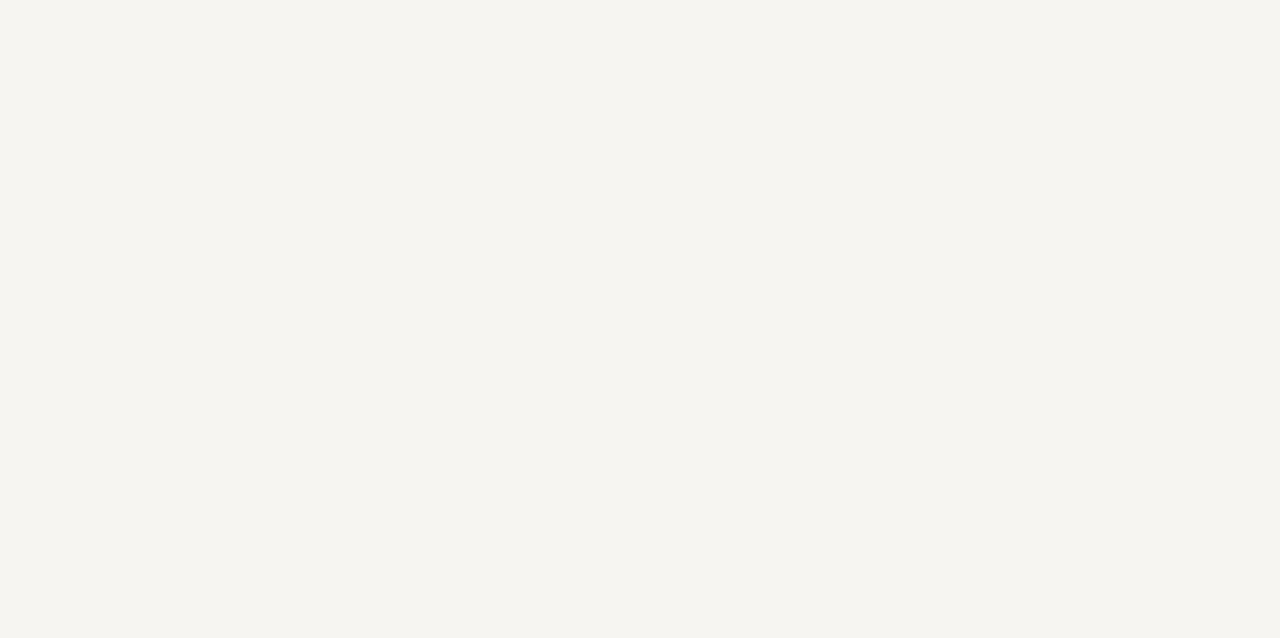
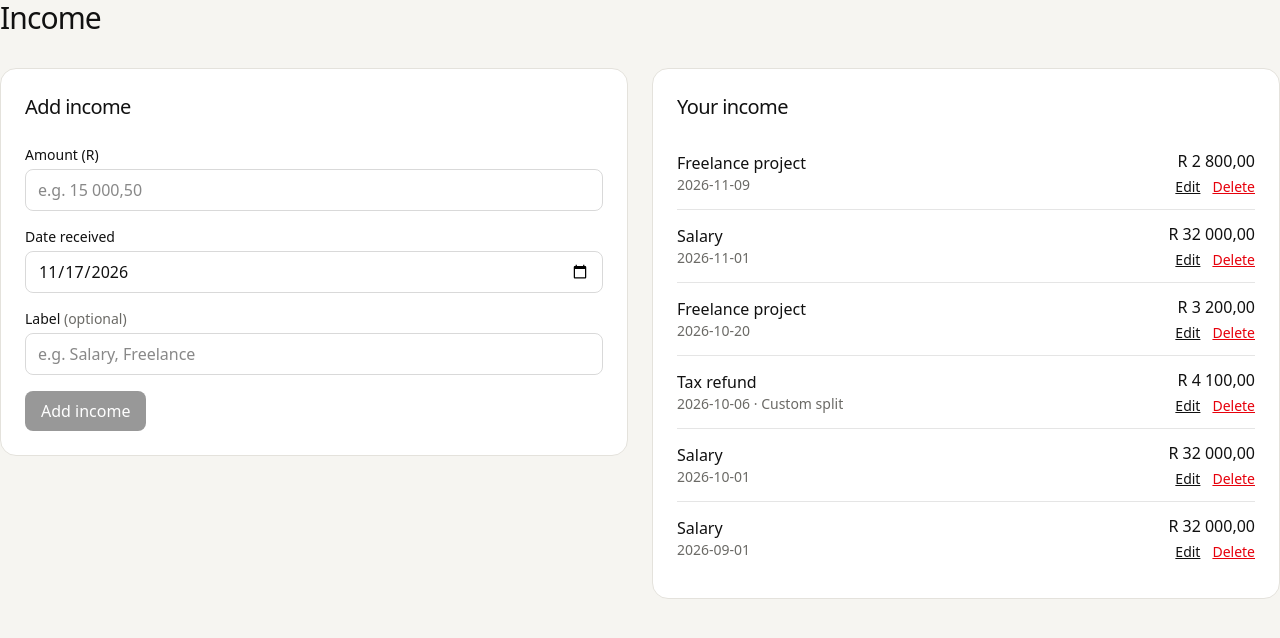
Before and after one commit to EmmanuelLombe/budget-app-web, a React (Vite) app: page /income in a window 1280 px wide. Before the commit this address had no page. Shown: the top 638 px of the page. Built offline with nearby package versions, Linux system fonts and the light colour scheme.

Commit message:
income add/edit/delete

```diff
--- a/src/App.tsx
+++ b/src/App.tsx
@@ -3,6 +3,7 @@ import AppShell from './components/layout/AppShell'
 import Design from './pages/Design'
 import Home from './pages/Home'
 import Buckets from './pages/Buckets'
+import IncomePage from './pages/IncomePage'
 
 function Placeholder({ title }: { title: string }) {
   return <h1 className="text-3xl">{title}</h1>
@@ -17,6 +18,7 @@ export default function App() {
         <Route path="/buckets" element={<Buckets />} />
         <Route path="/settings" element={<Placeholder title="Settings" />} />
       </Route>
+      <Route path="/income" element={<IncomePage />} />
       <Route path="/design" element={<Design />} />
     </Routes>
   )
--- /dev/null
+++ b/src/features/income/IncomeForm.tsx
@@ -0,0 +1,213 @@
+import { useState, type FormEvent } from 'react'
+import Card from '../../components/ui/Card'
+import { todayISO } from '../../lib/dates'
+import { isValidISODate, type IncomeError } from '../../lib/incomes'
+import { formatZAR, parseToCents } from '../../lib/money'
+import { allocate, splitInForce } from '../../lib/split'
+import type { Cents, Income } from '../../lib/types'
+import { useBudgetStore } from '../../store/useBudgetStore'
+
+const ERROR_TEXT: Record<IncomeError['code'], string> = {
+  BAD_AMOUNT: 'Enter an amount above R0.',
+  BAD_DATE: 'Pick a valid date.',
+  NOT_FOUND: 'That income no longer exists.',
+  EMPTY_SPLIT: 'The split for this income is empty.',
+  NON_INTEGER: 'The split for this income has an invalid percentage.',
+  BAD_TOTAL: 'The split for this income doesn’t total 100%.',
+}
+
+/** 150000 -> "1500", 150050 -> "1500,50". For filling the box when editing. */
+function centsToInput(cents: Cents): string {
+  const rands = Math.floor(cents / 100)
+  const rest = cents % 100
+  return rest === 0 ? String(rands) : `${rands},${String(rest).padStart(2, '0')}`
+}
+
+interface Props {
+  editing?: Income
+  onDone: () => void
+}
+
+export default function IncomeForm({ editing, onDone }: Props) {
+  const buckets = useBudgetStore((s) => s.buckets)
+  const snapshots = useBudgetStore((s) => s.splitSnapshots)
+  const addIncome = useBudgetStore((s) => s.addIncome)
+  const updateIncome = useBudgetStore((s) => s.updateIncome)
+
+  const [amountText, setAmountText] = useState(
+    editing ? centsToInput(editing.amountCents) : '',
+  )
+  const [date, setDate] = useState(editing?.receivedAt ?? todayISO())
+  const [label, setLabel] = useState(editing?.label ?? '')
+  const [error, setError] = useState<string | null>(null)
+  const [notice, setNotice] = useState<string | null>(null)
+
+  const cents = parseToCents(amountText)
+  const amountInvalid = amountText.trim() !== '' && cents === null
+  const dateValid = isValidISODate(date)
+  const canSave = cents !== null && cents > 0 && dateValid
+
+  const bucketName = (id: string) =>
+    buckets.find((b) => b.id === id)?.name ?? 'Unknown bucket'
+
+  // How this income would divide. A custom split on an income being edited wins.
+  const preview = (() => {
+    if (!cents || cents <= 0 || !dateValid) return null
+    try {
+      const shares = editing?.allocation ?? splitInForce(snapshots, date).shares
+      const parts = allocate(cents, shares)
+      return shares
+        .filter((s) => s.bps > 0)
+        .map((s) => ({
+          id: s.bucketId,
+          name: bucketName(s.bucketId),
+          cents: parts[s.bucketId] ?? 0,
+        }))
+    } catch {
+      return 'NO_SPLIT' as const
+    }
+  })()
+
+  function submit(e: FormEvent) {
+    e.preventDefault()
+    if (cents === null) return
+    const input = {
+      amountCents: cents,
+      receivedAt: date,
+      label,
+      allocation: editing?.allocation, // keep a custom split if there is one
+    }
+    const err = editing ? updateIncome(editing.id, input) : addIncome(input)
+    if (err) {
+      setError(ERROR_TEXT[err.code])
+      setNotice(null)
+      return
+    }
+    setError(null)
+    if (!editing) {
+      setAmountText('')
+      setLabel('')
+      setNotice('Income added.')
+    }
+    onDone()
+  }
+
+  const inputClass =
+    'w-full rounded-lg border border-black/15 bg-transparent px-3 py-2 dark:border-white/20'
+
+  return (
+    <Card>
+      <h2 className="text-xl">{editing ? 'Edit income' : 'Add income'}</h2>
+
+      <form onSubmit={submit} className="mt-6 space-y-4">
+        <div>
+          <label htmlFor="income-amount" className="block text-sm font-medium">
+            Amount (R)
+          </label>
+          <input
+            id="income-amount"
+            inputMode="decimal"
+            autoComplete="off"
+            placeholder="e.g. 15 000,50"
+            value={amountText}
+            onChange={(e) => {
+              setAmountText(e.target.value)
+              setError(null)
+              setNotice(null)
+            }}
+            aria-invalid={amountInvalid}
+            className={`mt-1 ${inputClass}`}
+          />
+          {amountInvalid && (
+            <p className="mt-1 text-sm text-red-600 dark:text-red-400">
+              Numbers only, with up to 2 decimals, like 15000 or 15 000,50.
+            </p>
+          )}
+        </div>
+
+        <div>
+          <label htmlFor="income-date" className="block text-sm font-medium">
+            Date received
+          </label>
+          <input
+            id="income-date"
+            type="date"
+            value={date}
+            onChange={(e) => {
+              setDate(e.target.value)
+              setError(null)
+              setNotice(null)
+            }}
+            className={`mt-1 ${inputClass}`}
+          />
+        </div>
+
+        <div>
+          <label htmlFor="income-label" className="block text-sm font-medium">
+            Label <span className="font-normal text-muted">(optional)</span>
+          </label>
+          <input
+            id="income-label"
+            value={label}
+            maxLength={60}
+            placeholder="e.g. Salary, Freelance"
+            onChange={(e) => setLabel(e.target.value)}
+            className={`mt-1 ${inputClass}`}
+          />
+        </div>
+
+        {preview === 'NO_SPLIT' && (
+          <p className="text-sm text-amber-700 dark:text-amber-400">
+            No split was in force on this date. Pick a later date, or add an
+            earlier split first.
+          </p>
+        )}
+        {Array.isArray(preview) && (
+          <div className="rounded-lg bg-black/5 p-3 text-sm dark:bg-white/10">
+            <p className="font-medium">
+              {editing?.allocation ? 'This income’s custom split' : 'This will be split as'}
+            </p>
+            <ul className="mt-2 space-y-1">
+              {preview.map((row) => (
+                <li key={row.id} className="flex justify-between gap-4">
+                  <span>{row.name}</span>
+                  <span>{formatZAR(row.cents)}</span>
+                </li>
+              ))}
+            </ul>
+          </div>
+        )}
+
+        {error && (
+          <p role="alert" className="text-sm text-red-600 dark:text-red-400">
+            {error}
+          </p>
+        )}
+        {notice && (
+          <p role="status" className="text-sm text-muted">
+            {notice}
+          </p>
+        )}
+
+        <div className="flex gap-3">
+          <button
+            type="submit"
+            disabled={!canSave}
+            className="rounded-lg bg-black px-4 py-2 text-white disabled:opacity-40 dark:bg-white dark:text-black"
+          >
+            {editing ? 'Save changes' : 'Add income'}
+          </button>
+          {editing && (
+            <button
+              type="button"
+              onClick={onDone}
+              className="rounded-lg border border-black/15 px-4 py-2 dark:border-white/20"
+            >
+              Cancel
+            </button>
+          )}
+        </div>
+      </form>
+    </Card>
+  )
+}
--- /dev/null
+++ b/src/pages/IncomePage.tsx
@@ -0,0 +1,81 @@
+import { useMemo, useState } from 'react'
+import Card from '../components/ui/Card'
+import IncomeForm from '../features/income/IncomeForm'
+import { formatZAR } from '../lib/money'
+import { useBudgetStore } from '../store/useBudgetStore'
+
+export default function IncomePage() {
+  const incomes = useBudgetStore((s) => s.incomes)
+  const deleteIncome = useBudgetStore((s) => s.deleteIncome)
+  const [editingId, setEditingId] = useState<string | null>(null)
+
+  const editing = incomes.find((i) => i.id === editingId)
+
+  // Newest first.
+  const sorted = useMemo(
+    () =>
+      [...incomes].sort((a, b) =>
+        a.receivedAt < b.receivedAt ? 1 : a.receivedAt > b.receivedAt ? -1 : 0,
+      ),
+    [incomes],
+  )
+
+  function remove(id: string) {
+    if (!window.confirm('Delete this income? This can’t be undone.')) return
+    if (id === editingId) setEditingId(null)
+    deleteIncome(id)
+  }
+
+  return (
+    <div>
+      <header>
+        <h1 className="text-3xl">Income</h1>
+      </header>
+
+      <div className="mt-8 grid items-start gap-6 lg:grid-cols-2">
+        {/* key makes the form start fresh when you switch between incomes */}
+        <IncomeForm
+          key={editing?.id ?? 'new'}
+          editing={editing}
+          onDone={() => setEditingId(null)}
+        />
+
+        <Card>
+          <h2 className="text-xl">Your income</h2>
+          {sorted.length === 0 ? (
+            <p className="mt-4 text-sm text-muted">No income yet. Add your first on the left.</p>
+          ) : (
+            <ul className="mt-4 divide-y divide-black/10 dark:divide-white/10">
+              {sorted.map((income) => (
+                <li key={income.id} className="flex items-center justify-between gap-4 py-3">
+                  <div className="min-w-0">
+                    <p className="truncate font-medium">{income.label ?? 'Income'}</p>
+                    <p className="text-sm text-muted">
+                      {income.receivedAt}
+                      {income.allocation ? ' · Custom split' : ''}
+                    </p>
+                  </div>
+                  <div className="text-right">
+                    <p className="font-medium">{formatZAR(income.amountCents)}</p>
+                    <div className="mt-1 flex justify-end gap-3 text-sm">
+                      <button type="button" onClick={() => setEditingId(income.id)} className="underline">
+                        Edit
+                      </button>
+                      <button
+                        type="button"
+                        onClick={() => remove(income.id)}
+                        className="text-red-600 underline dark:text-red-400"
+                      >
+                        Delete
+                      </button>
+                    </div>
+                  </div>
+                </li>
+              ))}
+            </ul>
+          )}
+        </Card>
+      </div>
+    </div>
+  )
+}
```
